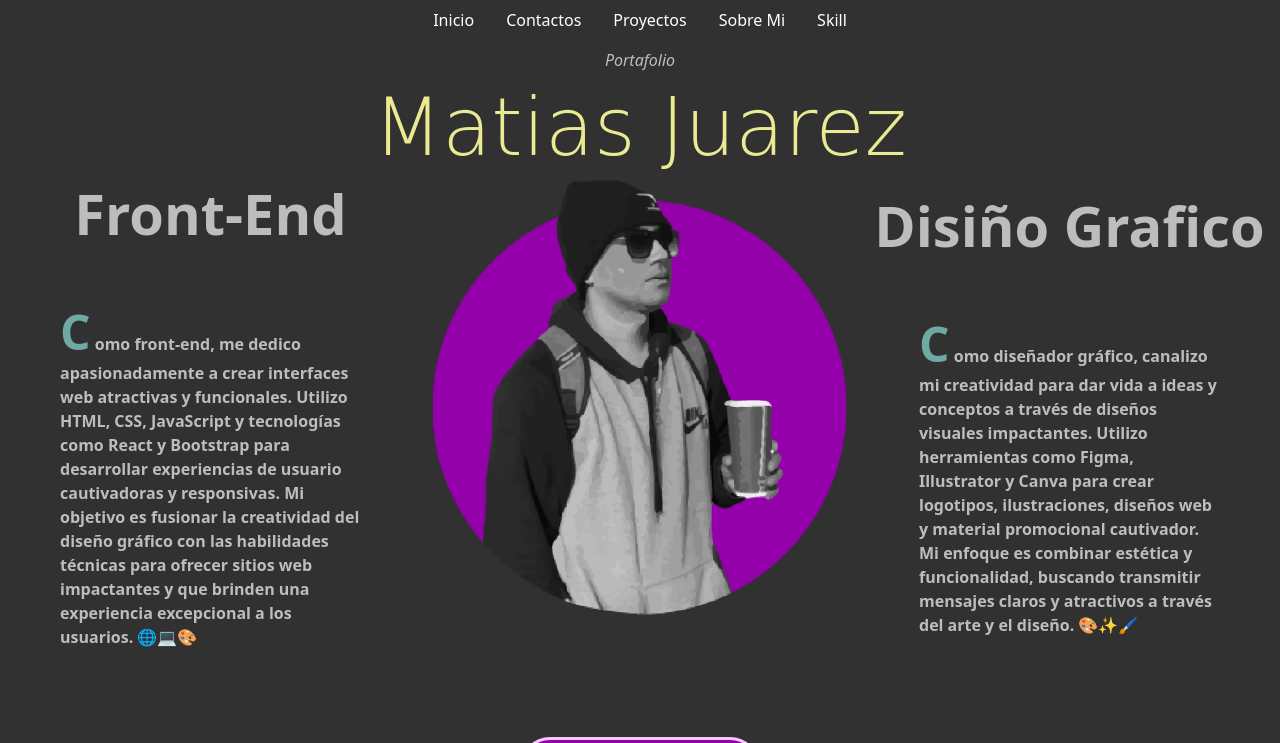
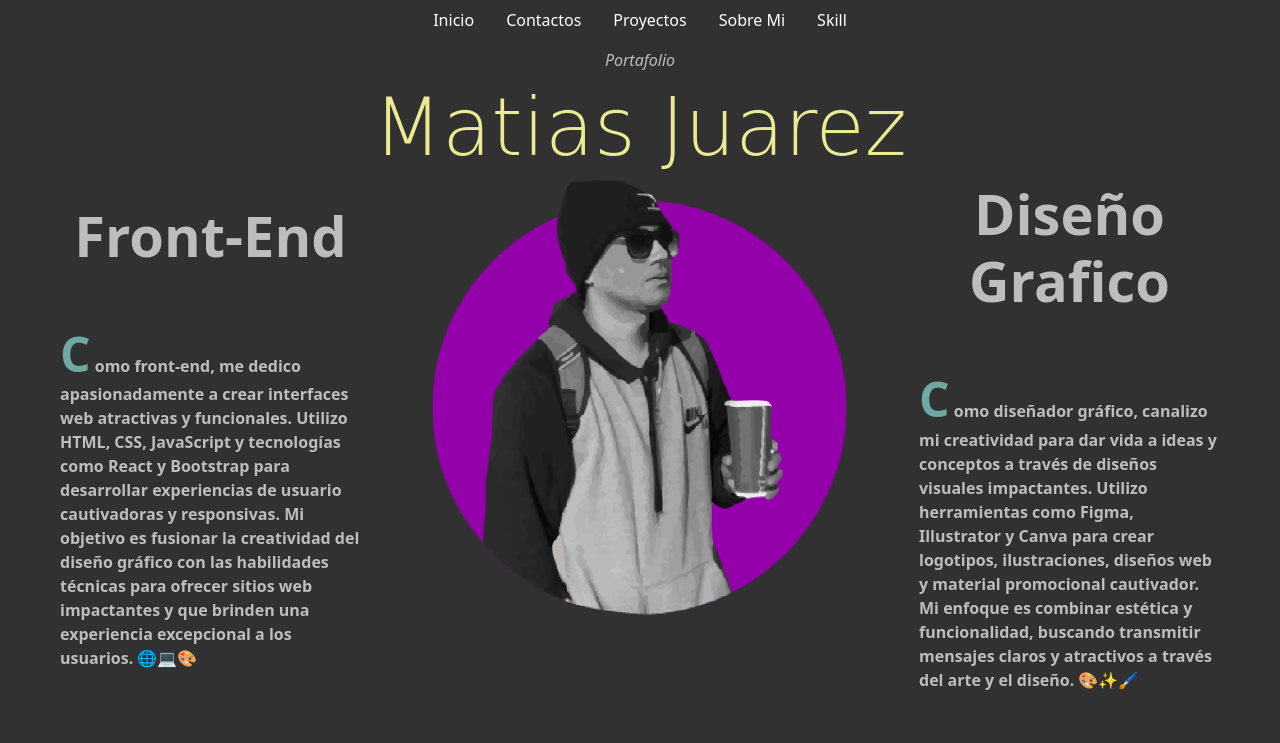
Before and after one commit to frikimatii/PortaFriki23, a plain HTML site: page index.html in a window 1280 px wide. Shown: the top 743 px of the page. Drawn offline with nearby package versions, Linux system fonts and the light colour scheme; a web font is replaced by a local one.

Commit message:
ortografia1.2

```diff
--- a/index.html
+++ b/index.html
@@ -77,7 +77,7 @@
           </div>
           <div class="col align-self-center">
             <h4 class="text-center display-4 fw-bold underline-animation">
-              Disiño Grafico
+              Diseño Grafico
             </h4>
             <p class="p-5 fw-bolder">
               <span class="fw-bold display-5 letragrande">C</span>
```
